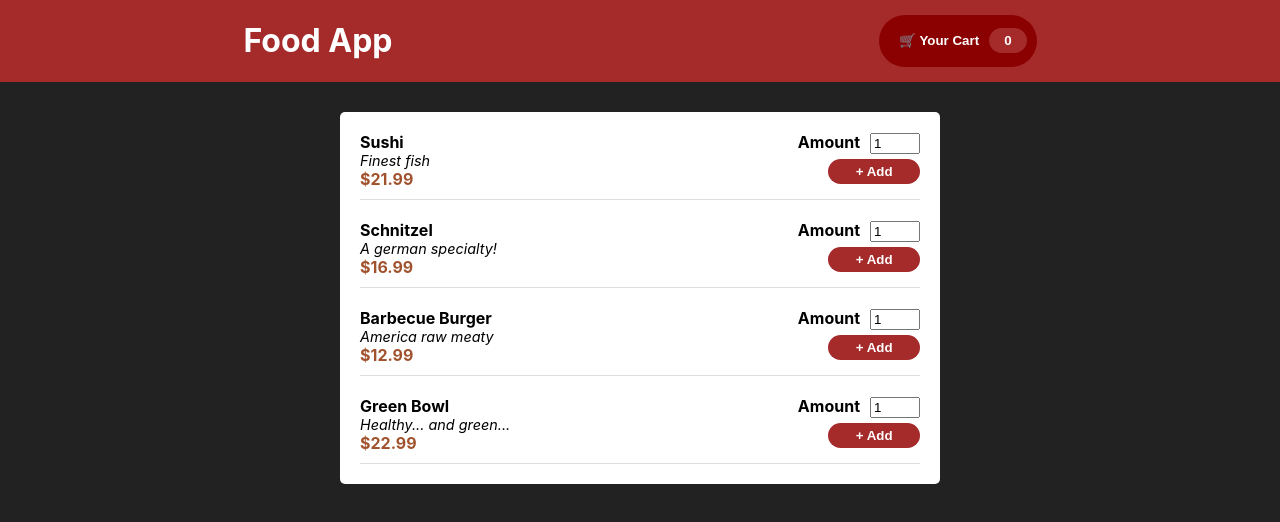
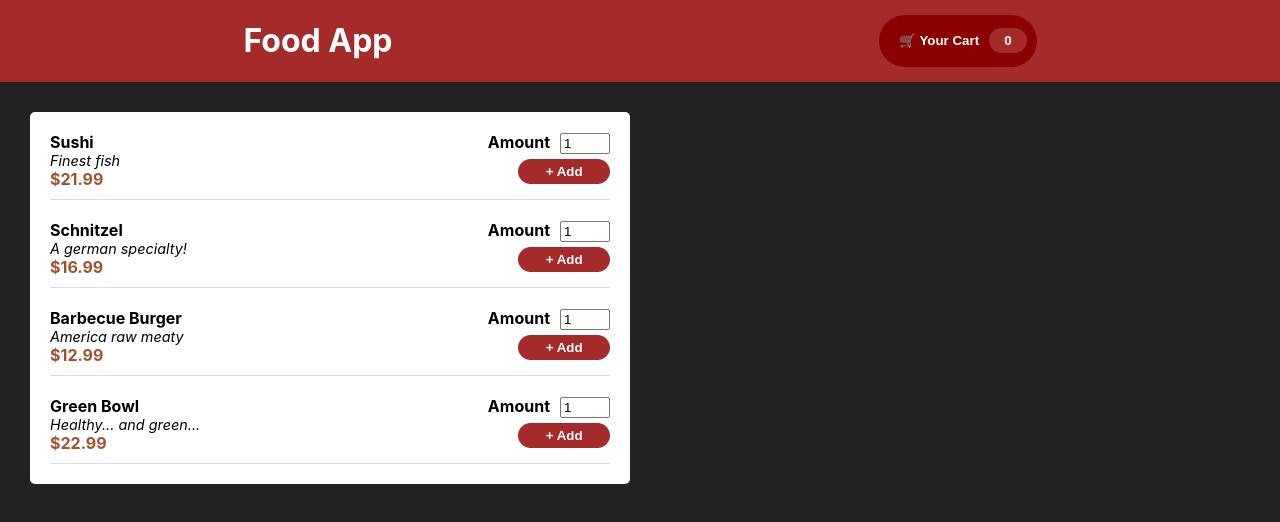
Before and after one commit to jjnilton/food-app-react, a React (Create React App) app: page / in a window 1280 px wide. Shown: the top 522 px of the page. Built offline with nearby package versions, Linux system fonts and the light colour scheme.

Commit message:
fix modal margin

```diff
--- a/src/components/UI/Card.module.css
+++ b/src/components/UI/Card.module.css
@@ -4,5 +4,5 @@
     display: flex;
     flex-direction: column;
     max-width: 600px;
-    margin: 30px auto;
+    margin: 30px 30px;
 }
```
